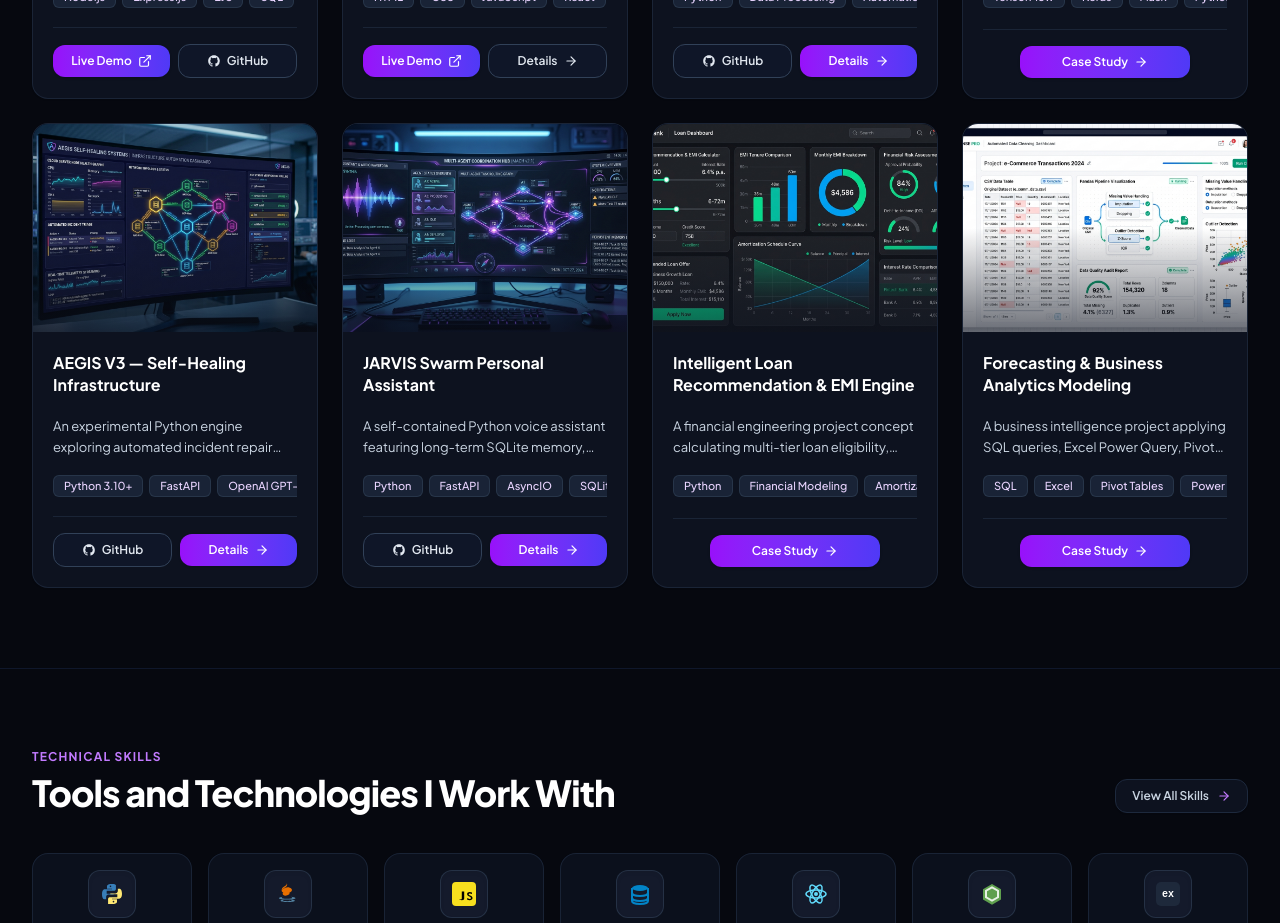
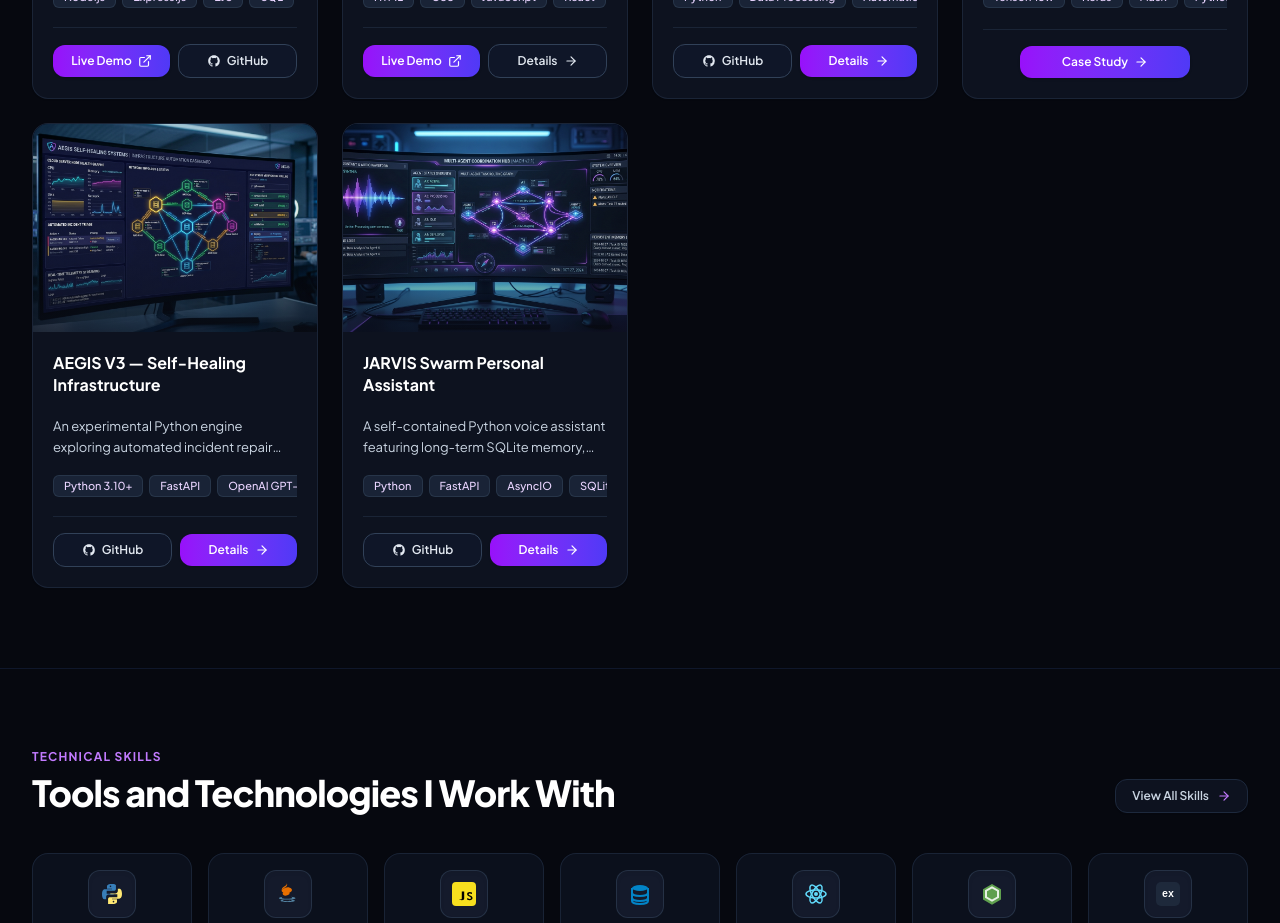
Before and after one commit to maheshraja12/Mahesshraja_portfolio, a React (Vite) app: page / in a window 1280 px wide. Shown: the part 1460-2383 px from the top of the page. Built offline with nearby package versions, Linux system fonts and the light colour scheme.

Commit message:
Update resume and remove loan recommendation and forecasting projects

```diff
--- a/src/data/projects.ts
+++ b/src/data/projects.ts
@@ -204,69 +204,5 @@ export const projectsData: Project[] = [
       limitations: 'External audio drivers (such as PortAudio on Linux) require host system libraries; dynamic custom code execution is disabled by default for host process safety.',
       testingNote: 'Tested on Windows and Linux development environments with automated pytest mocks.'
     }
-  },
-  {
-    id: 'loan-recommendation',
-    title: 'Intelligent Loan Recommendation & EMI Engine',
-    tagline: 'Financial Decision Support & Tenure Calculation Concept',
-    description: 'A financial engineering project concept calculating multi-tier loan eligibility, amortization schedules, and comparative repayment cost optimizations.',
-    category: 'data',
-    tags: ['Python', 'Financial Modeling', 'Amortization', 'Algorithms', 'Validation'],
-    featured: false,
-    statusBadge: 'Project Concept',
-    badgeType: 'verified',
-    visualType: 'loan-system',
-    image: '/projects/loan.jpg',
-    caseStudy: {
-      problem: 'Borrowers often struggle to compare true lifetime borrowing costs across differing interest compounding intervals, tenure options, and pre-payment penalty structures.',
-      solution: 'Developed an algorithmic engine that calculates precise EMI breakdowns, generates complete month-by-month amortization schedules, and recommends repayment strategies to minimize net interest outflow.',
-      architecture: [
-        'Calculation Engine: Pure mathematical modeling of reducing-balance interest formulas and flexible tenure permutations.',
-        'Eligibility Scorer: Heuristic rule engine factoring income-to-debt ratios and threshold liquidity margins.',
-        'Input Validation: Comprehensive sanitization preventing negative principal or edge-case numerical overflows.',
-        'Reporting Layer: Structured tabular summary showing total repayment vs. principal ratio.'
-      ],
-      keyFeatures: [
-        'Month-by-month reducing balance EMI computation',
-        'Multi-scenario tenure and interest rate comparisons',
-        'Conservative borrowing capacity recommendation heuristics',
-        'Clean tabular presentation of amortization trajectories'
-      ],
-      challenges: 'Accurately modeling floating versus fixed-rate compounding variations across distinct regulatory calculation standards.',
-      limitations: 'Academic concept; not integrated with live banking APIs, credit score bureaus, or licensed financial institutions.',
-      testingNote: 'Validated against standard financial industry benchmark loan tables.'
-    }
-  },
-  {
-    id: 'business-analytics-dash',
-    title: 'Forecasting & Business Analytics Modeling',
-    tagline: 'Multi-Source KPI Analytics & Statistical Forecasting',
-    description: 'A business intelligence project applying SQL queries, Excel Power Query, Pivot Table data models, XLOOKUP, and IBM SPSS to forecast commercial performance trends.',
-    category: 'data',
-    tags: ['SQL', 'Excel', 'Pivot Tables', 'Power Query', 'XLOOKUP', 'IBM SPSS'],
-    featured: false,
-    statusBadge: 'Analytical Portfolio',
-    badgeType: 'verified',
-    visualType: 'analytics-dash',
-    image: '/projects/analytics.jpg',
-    caseStudy: {
-      problem: 'Raw operational logs across retail and services lack automated consolidation, resulting in delayed managerial insight and inaccurate seasonal demand forecasting.',
-      solution: 'Built an end-to-end analytical pipeline transforming raw transactional tables into cohesive KPI dashboards utilizing SQL aggregations, Power Query ETL, and SPSS statistical regression models.',
-      architecture: [
-        'Data Ingestion & SQL ETL: Cleaned transactional tables with multi-table JOINs and window aggregation functions.',
-        'Transformation: Excel Power Query pipelines automating date parsing, duplicate filtering, and dimensional modeling.',
-        'Statistical Modeling: IBM SPSS correlation analysis and time-series moving averages to capture seasonal trends.',
-        'Executive Visualization: Interactive Excel Pivot Dashboards featuring slicers, dynamic KPIs, and scenario models.'
-      ],
-      keyFeatures: [
-        'SQL queries calculating moving averages, cohort retention, and margin contributions',
-        'Power Query workflows automating repetitive weekly data imports',
-        'Statistical distribution analysis and hypothesis testing via IBM SPSS',
-        'Dynamic Excel KPI scorecard powered by XLOOKUP and multi-variable Pivot Tables'
-      ],
-      challenges: 'Normalizing disparate schema standards and resolving data quality discrepancies before aggregating cross-quarter metrics.',
-      limitations: 'Demonstration and analytical models based on representative historical datasets rather than real-time live database connections.',
-      testingNote: 'Queries verified for syntax correctness and consistent output reconciliation across SQL and spreadsheet engines.'
-    }
   }
 ];
```
Also changed, not shown: 1 other file (tests, documents, lock files or other folders).
